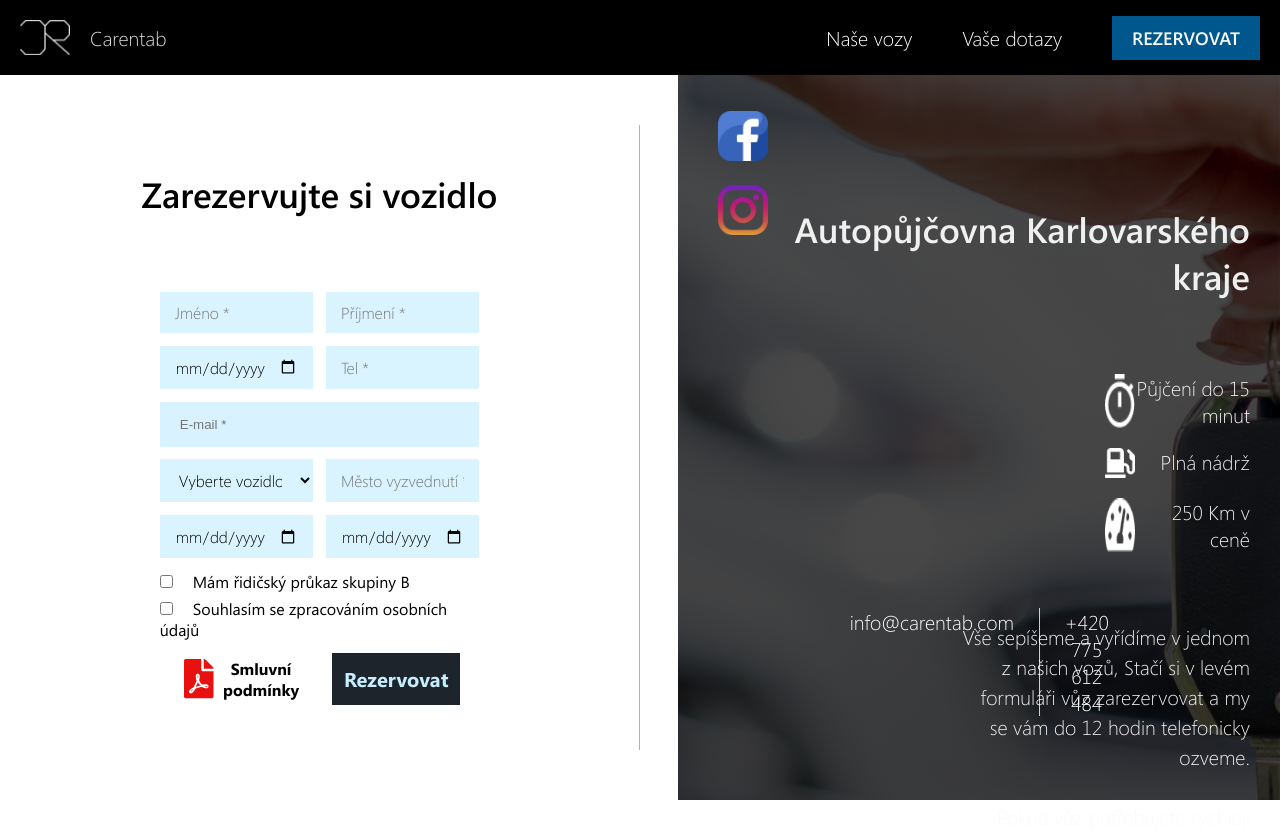
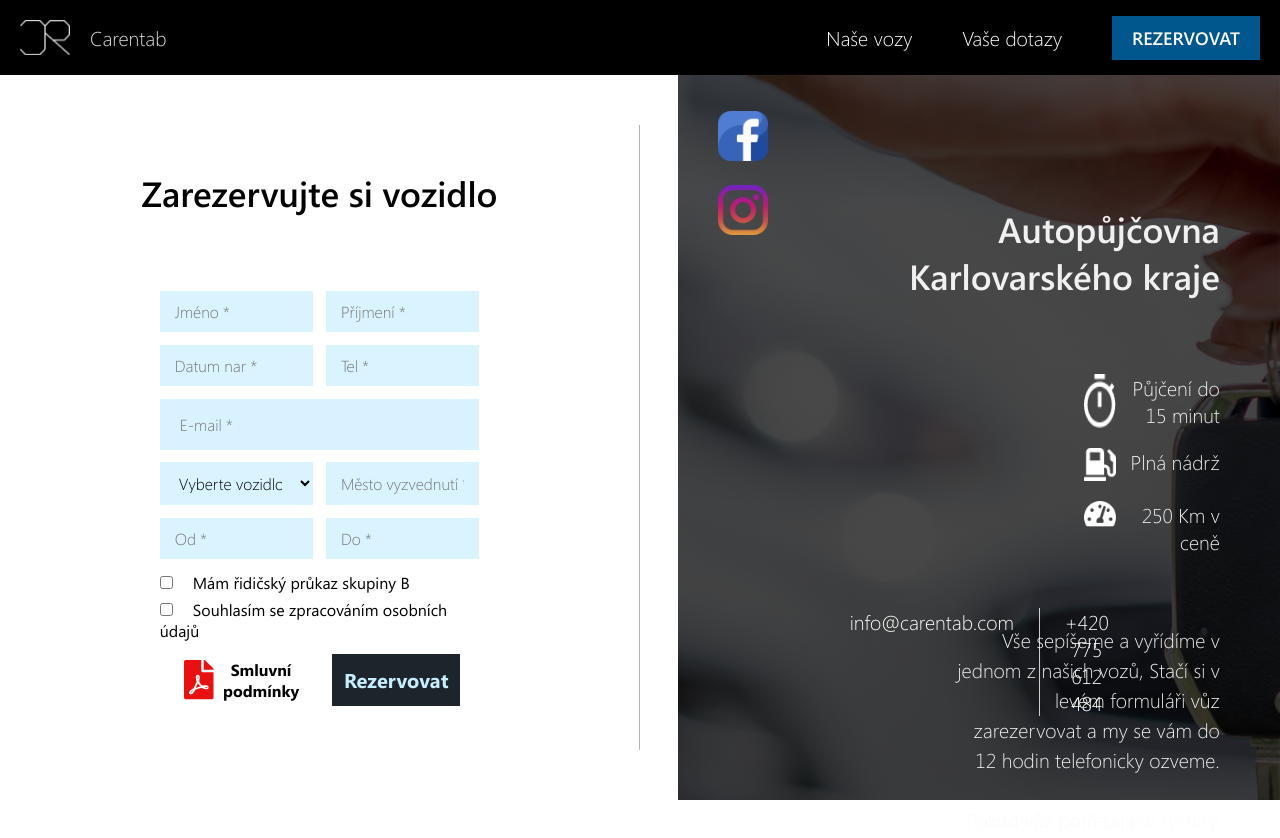
Before and after one commit to DanielTaborsky77/Carentab.com, a React (Create React App) app: page / in a window 1280 px wide. Shown: the top 838 px of the page. Built offline with nearby package versions, Linux system fonts and the light colour scheme.

Commit message:
Responzive for 2K resolution

```diff
--- a/package.json
+++ b/package.json
@@ -7,6 +7,7 @@
     "@testing-library/react": "^13.4.0",
     "@testing-library/user-event": "^13.5.0",
     "react": "^18.2.0",
+    "react-datepicker": "^5.0.0",
     "react-dom": "^18.2.0",
     "react-scripts": "5.0.1",
     "web-vitals": "^2.1.4"
--- a/src/Components/Homepage.css
+++ b/src/Components/Homepage.css
@@ -40,6 +40,8 @@
     margin-bottom: 2%;
 }
 .Long-Input{
+    font-family: "UI-Light";
+    font-size: 100%;
     border: none;
     background-color: #c7eeffaf;
     padding: 15px 20px;
@@ -105,10 +107,9 @@
     width: 50px;
 }
 .Main-Content{
-    align-items: center;
     padding-top: 130px;
     text-align: right;
-    margin-right: 5%;
+    margin-right: 10%;
     color: #fafafaf1;
 }
 .Main-Title{
@@ -130,8 +131,16 @@
     font-size: 20px;
     margin-bottom: 20px;
 }
-.Atributes  img{
-    width: 30px;
+.Time{
+    width: 32px;
+}
+.Gas{
+    width: 32px;
+    height: 33px;
+}
+.Tachometer{
+    width: 32px;
+    height: 26px;
 }
 .Paragraph{
     line-height: 30px;
@@ -163,3 +172,42 @@
 .Line-Between {
     border-right: 1px solid rgba(255, 255, 255, 0.788);
 }
+
+/* Respozivity for 2K resolution */
+@media screen and (min-width: 1980px) and (max-width: 3000px) {
+    .Main-Content{
+        display: flex;
+        flex-direction: column;
+        justify-content: center;
+        padding-top: 0px;
+    }
+    .Main-Title{
+        font-size: 40px;
+        margin-bottom: 125px;
+    }
+    .Advantages{
+        display: flex;
+        flex-direction: column;
+        margin-bottom: 100px;
+    }
+    .Atributes{
+        font-size: 25px;
+    }
+    .Time{
+        width: 35px;
+    }
+    .Gas{
+        width: 35px;
+        height: 35px;
+    }
+    .Tachometer{
+        width: 38px;
+    }
+    .Paragraph{
+        line-height: 35px;
+        font-size: 25px;
+    }
+    .Contact {
+        font-size: 25px;
+    }
+}
--- a/src/Components/Homepage.js
+++ b/src/Components/Homepage.js
@@ -1,3 +1,5 @@
+import React, { useState } from 'react';
+
 import './Homepage.css'
 import PdfImage from '../assets/images/Pdf.png'
 import Instagram from '../assets/images/Instagram.png'
@@ -5,7 +7,10 @@ import Facebook from '../assets/images/Facebook.png'
 import Time from '../assets/images/Time.png'
 import Tachometer from '../assets/images/Tachometer.png'
 import Gas from '../assets/images/Gas.png'
+
 const Homepage = () =>{
+    const [type, setType] = useState('text');
+
     return(
         <div className="Homepage">
             <div className="Homepage-Left-Side">
@@ -16,7 +21,7 @@ const Homepage = () =>{
                     <input className="Classic-Input" type="text" id="" placeholder="Příjmení *"/>
                 </div>
                 <div className="Double-Input">
-                    <input className="Classic-Input" type="date" id="" placeholder="Datum nar *"/>
+                    <input className="Classic-Input" type="text" placeholder="Datum nar *" onFocus={(e) => { e.target.type = 'date'; }}/>
                     <input className="Classic-Input" type="tel" id="" placeholder="Tel *"/>
                 </div>
                 <div className="Single-Input">
@@ -29,8 +34,8 @@ const Homepage = () =>{
                     <input className="Classic-Input" type="text" id="" placeholder="Město vyzvednutí *"/>
                 </div>
                 <div className="Double-Input">
-                    <input className="Classic-Input" type="date" id="" placeholder="Od *"/>
-                    <input className="Classic-Input" type="date" id="" placeholder="Do *"/>
+                    <input className="Classic-Input" type={type} id="" placeholder="Od *" onFocus={(e) => (setType("datetime-local"))}/>
+                    <input className="Classic-Input" type={type} id="" placeholder="Do *" onFocus={(e) => { e.target.type = 'datetime-local';}}/>
                 </div>
                 <div className="Checkbox-Input">
                     <input className="Classic-Checkbox" type="Checkbox" id="Group-B"/>
@@ -56,15 +61,15 @@ const Homepage = () =>{
 
                     <div className="Advantages">
                         <div className="Atributes">
-                            <img src={Time} alt="" />
+                            <img className='Time' src={Time} alt="" />
                             <p>Půjčení do 15 minut</p>
                         </div>
                         <div className="Atributes">
-                            <img src={Gas} alt="" />
+                            <img className='Gas' src={Gas} alt="" />
                             <p>Plná nádrž</p>
                         </div>
                         <div className="Atributes">
-                            <img src={Tachometer} alt="" />
+                            <img className='Tachometer' src={Tachometer} alt="" />
                             <p>250 Km v ceně</p>
                         </div>
                     </div>
```
Also changed, not shown: 1 other file (tests, documents, lock files or other folders).
